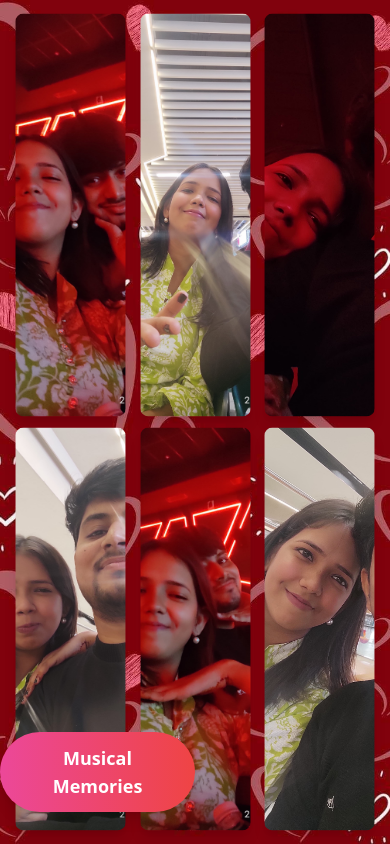
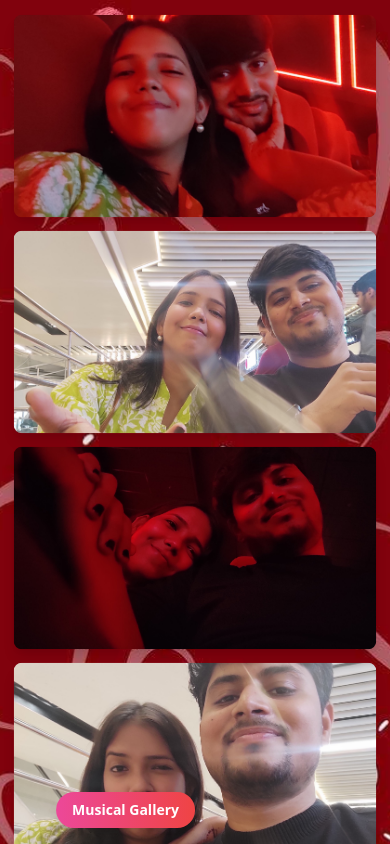
Before and after one commit to Itsgit08/ritvik_bday, a React (Vite) app: page /surprise in a window 390 px wide. Built offline with nearby package versions, Linux system fonts and the light colour scheme.

Commit message:
Updated files for responsiveness

```diff
--- a/src/components/CountdownTimer.jsx
+++ b/src/components/CountdownTimer.jsx
@@ -46,7 +46,7 @@ const CountdownTimer = () => {
 
   return (
     <div
-      className="flex flex-col items-center justify-center min-h-screen text-white p-4 overflow-hidden bg-cover bg-center bg-contain bg-no-repeat"
+      className="flex flex-col items-center justify-center min-h-screen text-white p-4 overflow-hidden bg-cover bg-center bg-no-repeat"
       style={{ backgroundImage: "url('/images/back5.jpeg')" }}
     >
       {/* 🎊 Show Confetti when countdown is over */}
@@ -61,7 +61,7 @@ const CountdownTimer = () => {
        animate={{ opacity: 1, y: 0 }}
        transition={{ duration: 1 }}
      >
-       🎂 THE COUNTDOWN HAS BEGUN 🎂
+       THE COUNTDOWN HAS BEGUN
      </motion.h1>
 
       )}
@@ -107,7 +107,7 @@ const CountdownTimer = () => {
         onClick={handleButtonClick}
         disabled={!isUnlocked} // Disable button until March 13
       >
-        Click For more Surprises
+        Surprises
       </button>
     </div>
   );
--- a/src/components/SurprisePage.jsx
+++ b/src/components/SurprisePage.jsx
@@ -14,13 +14,13 @@ const gridItems = [
 const SurpriseGrid = () => {
   return (
     <div
-      className="h-screen w-full grid grid-cols-3 grid-rows-2 gap-4 p-4 bg-cover bg-center"
+      className="min-h-screen w-full grid grid-cols-1 sm:grid-cols-2 lg:grid-cols-3 grid-rows-2 gap-4 p-4 bg-cover bg-center"
       style={{ backgroundImage: "url('/images/back14.jpeg')" }}
     >
       {gridItems.map((item, index) => (
         <motion.div
           key={index}
-          className="relative flex items-center justify-center overflow-hidden rounded-lg shadow-lg group cursor-pointer h-full"
+          className="relative flex items-center justify-center overflow-hidden rounded-lg shadow-lg group cursor-pointer h-[200px] sm:h-[250px] md:h-[300px] lg:h-full"
           animate={{ scale: [1, 1.05, 1] }}
           transition={{ duration: 3, repeat: Infinity, ease: "easeInOut" }}
         >
@@ -29,21 +29,23 @@ const SurpriseGrid = () => {
             alt="Grid Image"
             className="absolute inset-0 w-full h-full object-cover transition-opacity duration-500 group-hover:opacity-0"
           />
-          <div className="absolute inset-0 bg-[#5e0c10] flex items-center justify-center opacity-0 group-hover:opacity-100 transition-opacity duration-500">
-            <p className="text-white text-base md:text-lg lg:text-xl font-semibold text-center px-2">{item.message}</p>
+          <div className="absolute inset-0 bg-[#5e0c10] flex items-center justify-center opacity-0 group-hover:opacity-100 transition-opacity duration-500 p-2">
+            <p className="text-white text-xs sm:text-sm md:text-base lg:text-lg font-semibold text-center px-2">
+              {item.message}
+            </p>
           </div>
         </motion.div>
       ))}
 
       {/* Animated Button */}
       <motion.div
-        className="absolute bottom-8 left-1/2 transform -translate-x-1/2"
+        className="absolute bottom-4 sm:bottom-6 md:bottom-8 left-1/2 transform -translate-x-1/2"
         whileHover={{ scale: 1.1 }}
         whileTap={{ scale: 0.9 }}
       >
         <Link to="/Gallery">
-          <button className="px-6 py-3 bg-gradient-to-r from-pink-500 to-red-500 text-white text-lg font-bold rounded-full shadow-lg hover:shadow-xl transition-all">
-            Musical Memories
+          <button className="px-4 sm:px-6 py-2 sm:py-3 bg-gradient-to-r from-pink-500 to-red-500 text-white text-sm sm:text-lg font-bold rounded-full shadow-lg hover:shadow-xl transition-all">
+            Musical Gallery
           </button>
         </Link>
       </motion.div>
```
Also changed, not shown: public/images/14.jpg.
